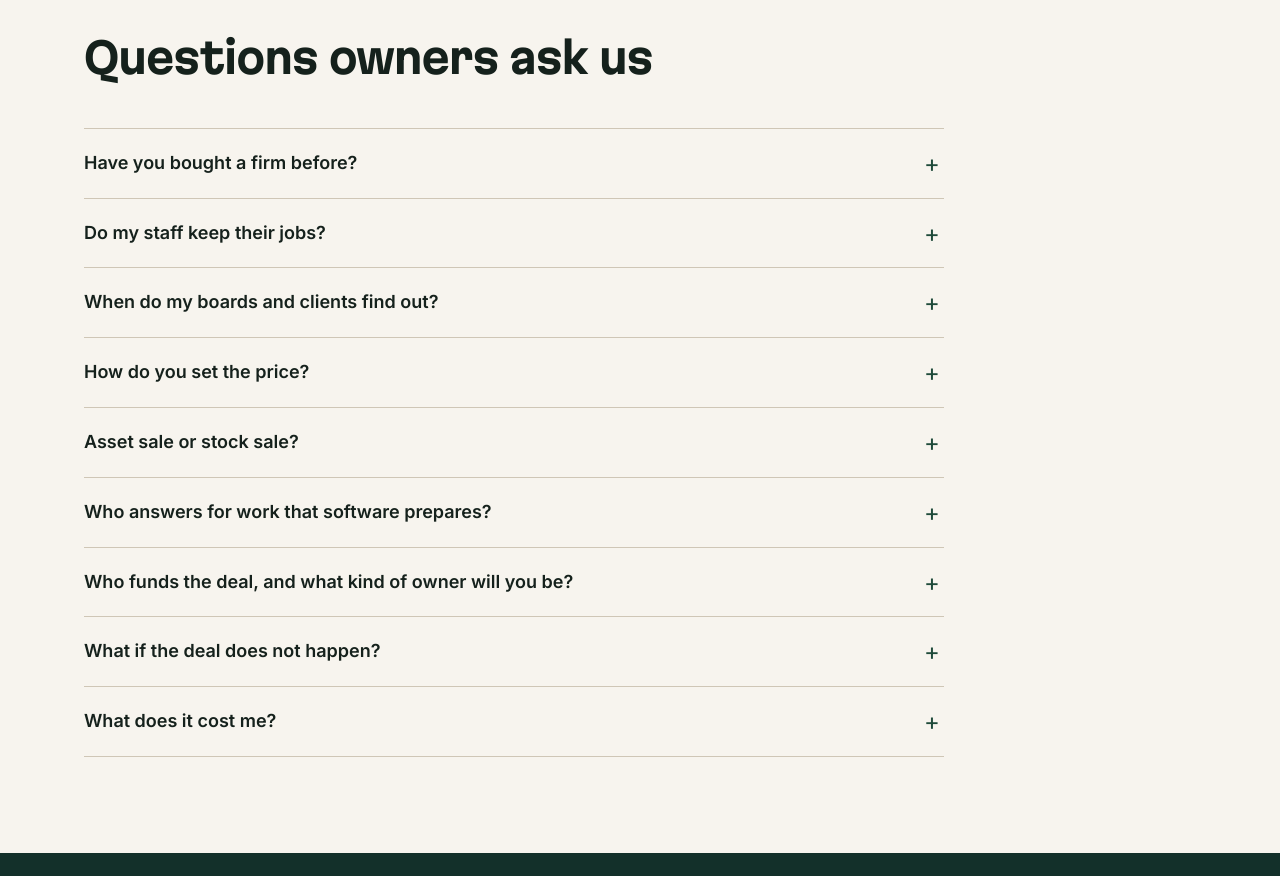
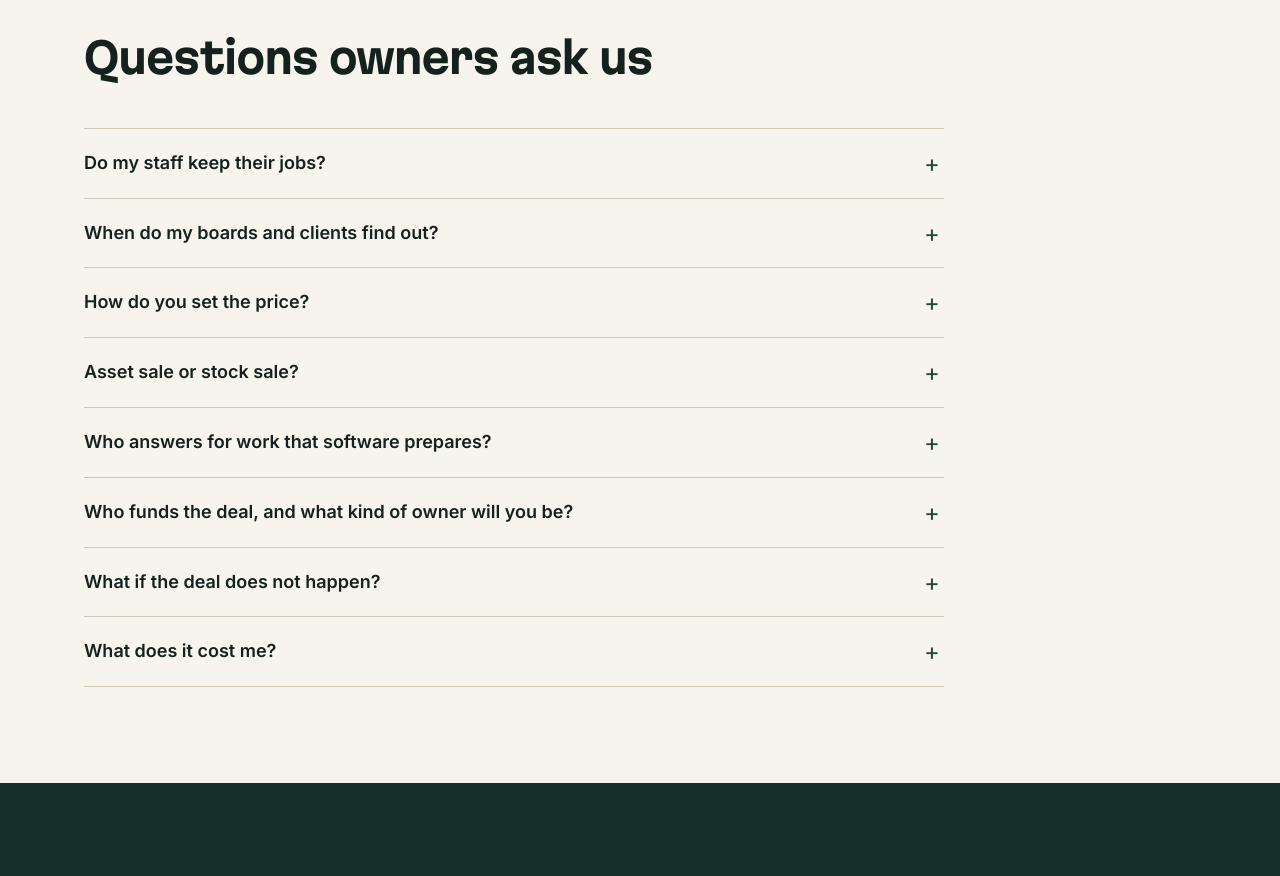
Before and after one commit to iliasotoninunitify/ryeton-site, a plain HTML site: page site/index.html in a window 1280 px wide. Shown: the part 3880-4756 px from the top of the page. Drawn offline with Linux system fonts and the light colour scheme.

Commit message:
Owner FAQ: drop the 'bought a firm before' question
Co-Authored-By: Claude Opus 5.5 <noreply@anthropic.com>

```diff
--- a/site/index.html
+++ b/site/index.html
@@ -138,7 +138,6 @@
   <div class="wrap">
     <div class="sec-head"><h2>Questions owners ask us</h2></div>
     <div class="faq">
-      <details><summary>Have you bought a firm before?</summary><p>Ryeton is new, and our first acquisition is under way. On the first call we will tell you who we are and exactly where we stand.</p></details>
       <details><summary>Do my staff keep their jobs?</summary><p>That is our plan. Your managers know your buildings and boards, and that is much of what we buy. Any change is written into the letter of intent.</p></details>
       <details><summary>When do my boards and clients find out?</summary><p>When you decide, on a plan we agree. If a contract needs a board’s consent, we plan that step together.</p></details>
       <details><summary>How do you set the price?</summary><p>On your earnings after a market salary for the owner, checked by an independent accountant, and on your contracts. We explain the range line by line.</p></details>
```
